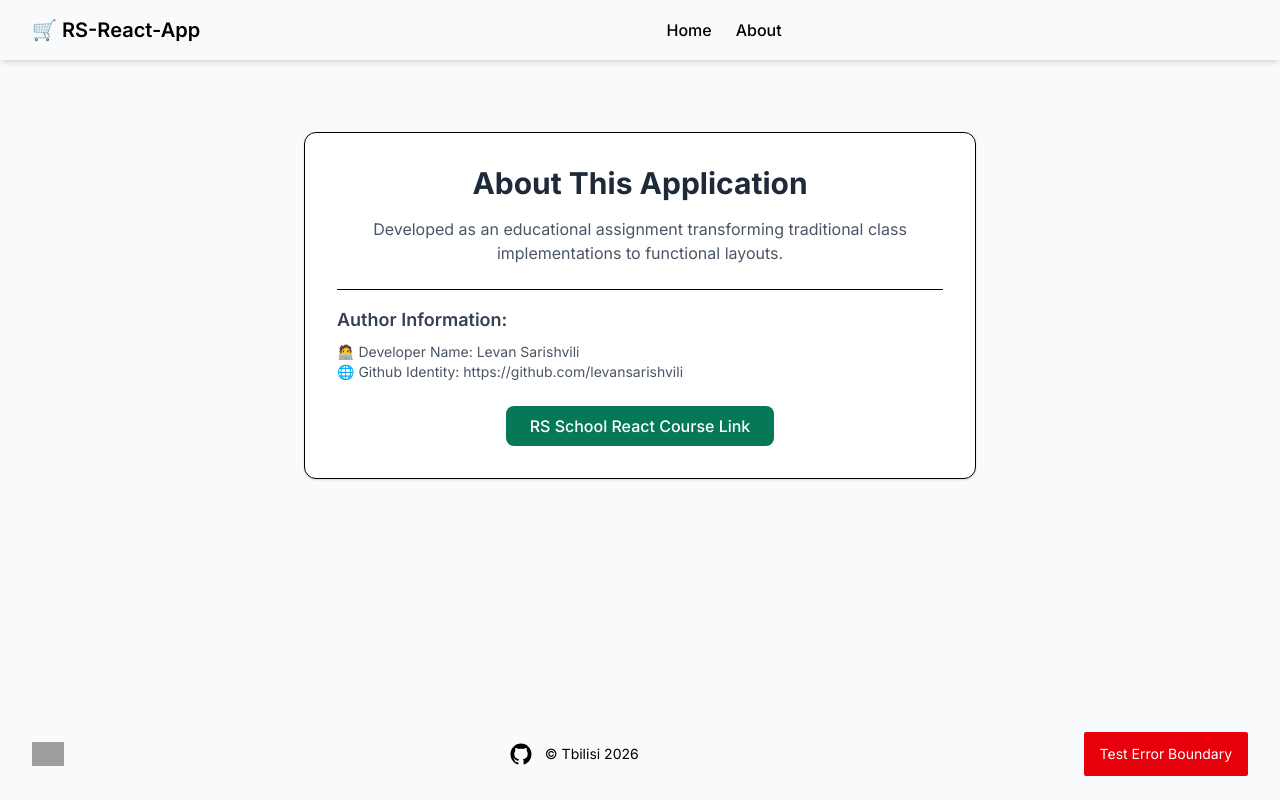
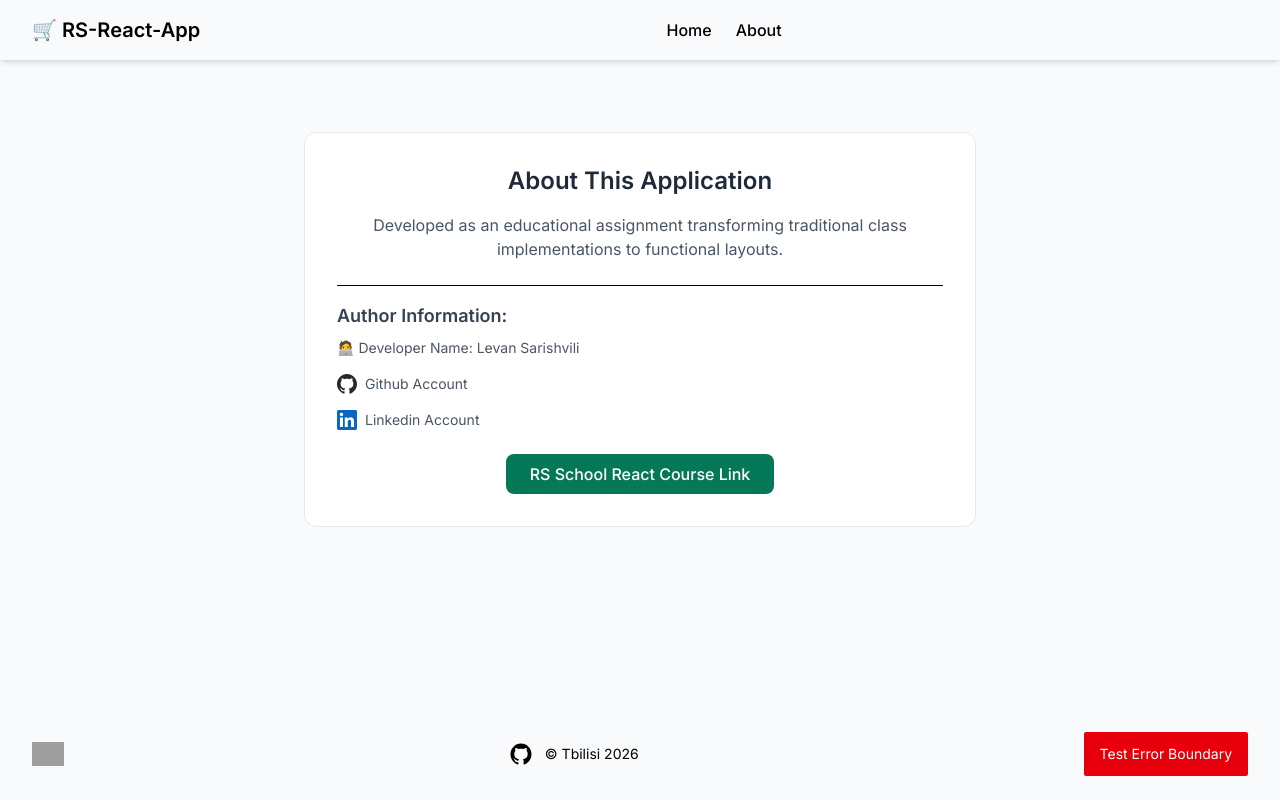
Before and after one commit to levansarishvili/Rsschool-React-2026, a React (Vite) app: page /Rsschool-React-2026/about in a window 1280 px wide. Built offline with nearby package versions, Linux system fonts and the light colour scheme; no server answers; grey boxes are pictures that could not be loaded.

Commit message:
refactor: update about page ui

```diff
--- a/src/pages/AboutPage.tsx
+++ b/src/pages/AboutPage.tsx
@@ -1,7 +1,7 @@
 export default function AboutPage() {
   return (
-    <div className="bg-white rounded-xl shadow-sm border p-8 max-w-2xl mx-auto mt-8 text-center">
-      <h1 className="text-3xl font-bold mb-4 text-gray-800">
+    <div className="bg-white rounded-xl border border-gray-200 p-8 max-w-2xl mx-auto mt-8 text-center">
+      <h1 className="text-xl md:text-2xl font-semibold mb-4 text-gray-800">
         About This Application
       </h1>
       <p className="text-gray-600 mb-6">
@@ -13,12 +13,30 @@ export default function AboutPage() {
         <h3 className="text-lg font-semibold text-gray-700 mb-2">
           Author Information:
         </h3>
-        <p className="text-sm text-gray-600">
-          🧑‍💻 Developer Name: Levan Sarishvili
-        </p>
-        <p className="text-sm text-gray-600">
-          🌐 Github Identity: https://github.com/levansarishvili
-        </p>
+
+        <div className="flex flex-col gap-4">
+          <p className="text-sm text-gray-600">
+            🧑‍💻 Developer Name: Levan Sarishvili
+          </p>
+          <a
+            href="https://github.com/levansarishvili"
+            className="flex gap-2 text-sm text-gray-600"
+            target="_blank"
+            rel="noreferrer"
+          >
+            <img className="w-5" src="./assets/github.svg" />
+            <span>Github Account</span>
+          </a>
+          <a
+            href="https://www.linkedin.com/in/levan-sarishvili/"
+            className="flex gap-2 text-sm text-gray-600"
+            target="_blank"
+            rel="noreferrer"
+          >
+            <img className="w-5" src="./assets/linkedin.svg" />
+            <span>Linkedin Account</span>
+          </a>
+        </div>
       </div>
 
       <a
```
Also changed, not shown: public/assets/github.svg (added), public/assets/linkedin.svg (added).
